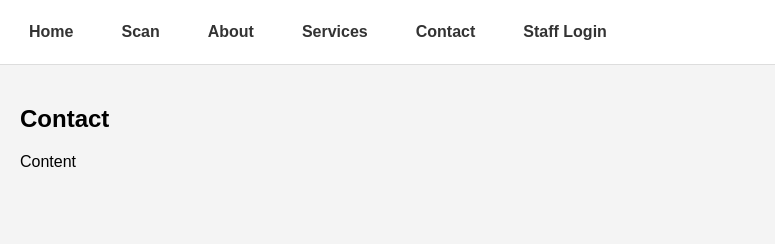
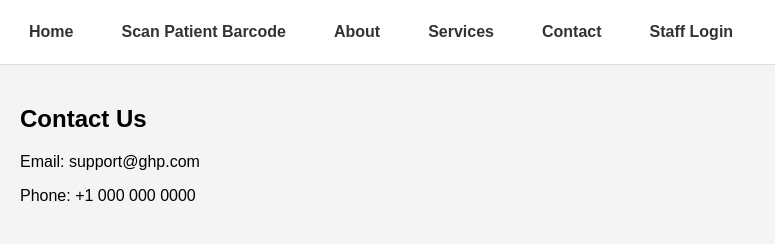
Before and after one commit to malath1237891-sudo/qr-client-system, a plain HTML site: page contact.html in a window 1280 px wide. Shown: the whole page, without its empty margins (0-775 px from the left). Drawn offline with Linux system fonts and the light colour scheme.

Commit message:
Update contact.html

```diff
--- a/contact.html
+++ b/contact.html
@@ -1,10 +1,27 @@
-<!DOCTYPE html><html><head><link rel='stylesheet' href='style.css'><title>Contact</title></head><body>
-<div class='nav'>
- <a href='index.html'>Home</a>
- <a href='scan.html'>Scan</a>
- <a href='about.html'>About</a>
- <a href='services.html'>Services</a>
- <a href='contact.html'>Contact</a>
- <a href='login.html'>Staff Login</a>
-</div>
-<div class='container'><h2>Contact</h2>Content</div></body></html>
+<!DOCTYPE html>
+<html lang="en">
+<head>
+    <meta charset="UTF-8">
+    <title>Contact</title>
+    <link rel="stylesheet" href="style.css">
+</head>
+
+<body>
+
+    <div class="nav">
+        <a href="index.html">Home</a>
+        <a href="scan.html">Scan Patient Barcode</a>
+        <a href="about.html">About</a>
+        <a href="services.html">Services</a>
+        <a class="active" href="contact.html">Contact</a>
+        <a href="login.html">Staff Login</a>
+    </div>
+
+    <div class="container">
+        <h2>Contact Us</h2>
+        <p>Email: support@ghp.com</p>
+        <p>Phone: +1 000 000 0000</p>
+    </div>
+
+</body>
+</html>
```
